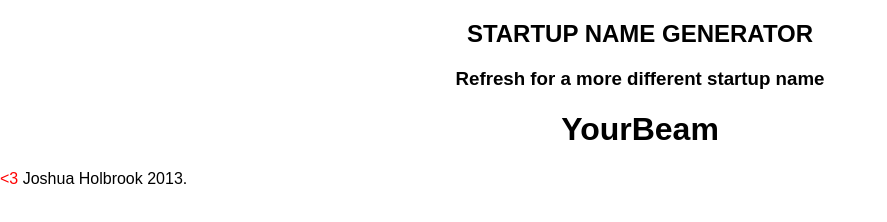
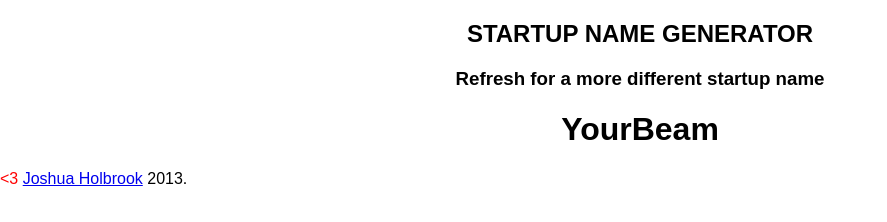
Before and after one commit to danfinlay/jesusabdullah.net, a plain HTML site: page startup-name-generator/index.html in a window 1280 px wide. Shown: the whole page, without its empty margins (0-887 px from the left). Drawn offline with Linux system fonts and the light colour scheme.

Commit message:
Link back to jesusabdullah.net

```diff
--- a/startup-name-generator/index.html
+++ b/startup-name-generator/index.html
@@ -69,7 +69,7 @@
       <h1 id="startup-name">[one sec...]</h1>
     </div>
     <footer>
-      <span style="color: #f00">&lt;3</span> Joshua Holbrook 2013.
+      <span style="color: #f00">&lt;3</span> <a href="http://jesusabdullah.net">Joshua Holbrook</a> 2013.
     </footer>
   </body>
 </html>
```
